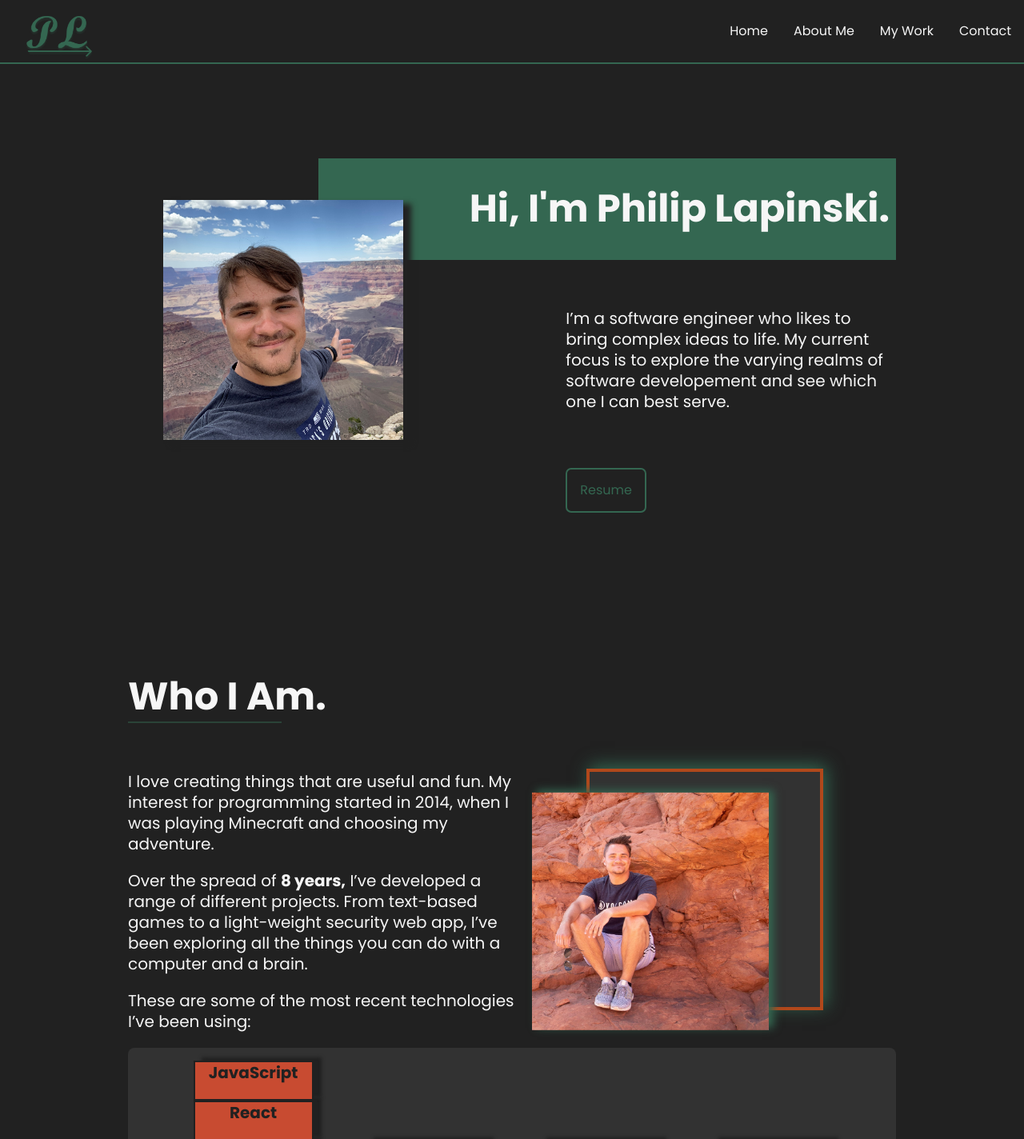
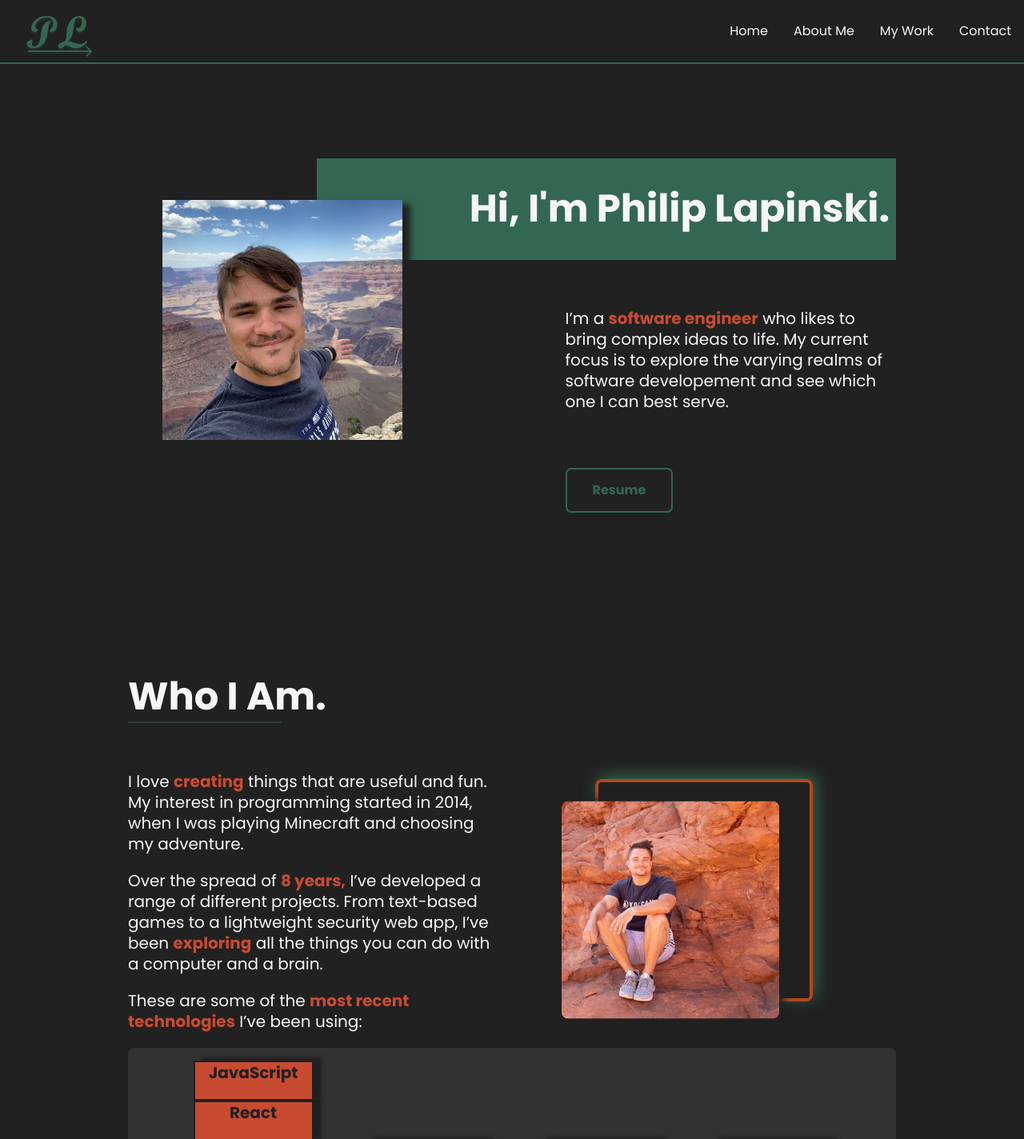
Before and after one commit to PolskaTag/PolskaTag.github.io, a React (Create React App) app: page / in a window 1280 px wide. Shown: the top 1424 px of the page at 80% size. Built offline with nearby package versions, Linux system fonts and the light colour scheme.

Commit message:
Styling adjustments

```diff
--- a/src/App.css
+++ b/src/App.css
@@ -15,7 +15,7 @@
 
   --clr-light: #f6f6f6;
   --clr-darkerLight: #f6f6f6;
-  --clr-dark: #212121;
+  --clr-dark: rgb(33, 33, 33);
   --clr-lighterDark: rgba(196, 196, 196, 0.1);
   --clr-accent: #346751;
   --clr-accent2: #c84b31;
@@ -49,6 +49,14 @@ h3 {
 
 p {
   font-size: var(--fs-body);
+}
+
+html {
+  scroll-behavior: smooth;
+}
+
+b {
+  color: var(--clr-accent2);
 }
 
 body {
@@ -254,10 +262,6 @@ body {
   align-self: center;
 }
 
-.home .home-text h1 {
-  align-items: flex-end;
-}
-
 .home-title {
   position: relative;
   background-color: var(--clr-accent);
@@ -271,10 +275,11 @@ body {
   text-decoration: none;
   border: var(--clr-accent) 2px solid;
   border-radius: 7px;
-  padding: 1rem;
+  padding: 1rem 2rem;
   margin-top: 50px;
   color: var(--clr-accent);
   transition: 0.3s;
+  font-weight: var(--fw-bold);
 }
 
 .resume:hover {
@@ -319,13 +324,21 @@ body {
 }
 
 .about-description {
-  flex-grow: 2;
+  flex-grow: 1;
+  /* width: 75%; */
+  height: 100%;
+  align-self: center;
+  margin-right: 5rem;
+}
+
+.about-description-tech {
+  position: relative;
+  bottom: 100%;
 }
 
 .about-image-container {
   display: flex;
   flex-grow: 1;
-  /* margin-left: 2rem; */
   justify-content: center;
   align-items: center;
 }
@@ -335,7 +348,10 @@ body {
   min-width: 200px;
   height: auto;
   transform: translateY(5%);
-  box-shadow: 6px -3px 10px var(--clr-accent);
+  box-shadow: 6px -3px 10px var(--clr-dark);
+  align-self: center;
+  justify-self: center;
+  border-radius: 8px;
 }
 
 .philip-utah-img-outline {
@@ -346,14 +362,15 @@ body {
 .philip-utah-img-outline:before {
   position: absolute;
   top: -5%;
-  left: 15%;
+  left: 10%;
   width: 65%;
   min-width: 200px;
   height: 100%;
   border: 4px solid rgba(177, 72, 27, 1);
+  border-radius: 8px;
   content: "";
   box-shadow: 4px -4px 20px var(--clr-accent);
-  background-color: var(--clr-lighterDark);
+  /* background-color: var(--clr-lighterDark); */
 }
 
 .skills {
@@ -389,13 +406,15 @@ body {
   color: var(--clr-dark);
 }
 
-@media screen and (max-width: 768px) {
+@media screen and (max-width: 900px) {
   .about-content-1 {
     display: flex;
     flex-direction: column-reverse;
   }
 
   .about-description {
+    padding: 0;
+    margin: 0;
     margin-bottom: 3rem;
   }
 
@@ -408,25 +427,29 @@ body {
 /* skill adjustments */
 .skill-1 {
   /* left: 30%; */
-  z-index: 10;
+  z-index: 11;
 }
 
 .skill-2 {
   /* left: 20%; */
-  z-index: 9;
+  z-index: 10;
 }
 
 .skill-3 {
   /* left: 10%; */
-  z-index: 8;
+  z-index: 9;
 }
 
 .skill-4 {
-  z-index: 7;
+  z-index: 8;
 }
 
 .skill-5 {
   /* left: 2vw; */
+  z-index: 7;
+}
+
+.skill-6 {
   z-index: 6;
 }
 
@@ -441,6 +464,10 @@ body {
 
 .skill-9 {
   z-index: 3;
+}
+
+.skill-10 {
+  z-index: 2;
 }
 /* end skill adjustments */
 
@@ -476,6 +503,7 @@ body {
 .work-title {
   display: block;
   text-align: end;
+  margin-right: 5rem;
 }
 
 .work hr {
@@ -571,6 +599,10 @@ body {
   .work-item {
     margin: 0rem 3rem 3rem;
   }
+
+  .work-title {
+    margin-right: 3rem;
+  }
 }
 
 @media screen and (max-width: 768px) {
@@ -584,6 +616,10 @@ body {
 
   .work-item-mid {
     display: none;
+  }
+
+  .work-title {
+    margin-right: 0;
   }
 }
 
--- a/src/components/About.js
+++ b/src/components/About.js
@@ -7,18 +7,19 @@ function About() {
       <div className="about-content-1">
         <div className="about-description">
           <h3>
-            I love creating things that are useful and fun. My interest for
-            programming started in 2014, when I was playing Minecraft and
+            I love <b>creating</b> things that are useful and fun. My interest
+            in programming started in 2014, when I was playing Minecraft and
             choosing my adventure.
           </h3>
           <h3>
             Over the spread of <b>8 years,</b> I’ve developed a range of
-            different projects. From text-based games to a light-weight security
-            web app, I’ve been exploring all the things you can do with a
+            different projects. From text-based games to a lightweight security
+            web app, I’ve been <b>exploring</b> all the things you can do with a
             computer and a brain.
           </h3>
-          <h3>
-            These are some of the most recent technologies I’ve been using:
+          <h3 className="about-description-tech">
+            These are some of the <b>most recent technologies</b> I’ve been
+            using:
           </h3>
         </div>
         <div className="about-image-container">
--- a/src/components/Home.js
+++ b/src/components/Home.js
@@ -10,8 +10,8 @@ function Home() {
       <div className="home-text">
         <h1 className="home-title">Hi, I'm Philip Lapinski.</h1>
         <h3>
-          I’m a software engineer who likes to bring complex ideas to life. My
-          current focus is to explore the varying realms of software
+          I’m a <b>software engineer</b> who likes to bring complex ideas to
+          life. My current focus is to explore the varying realms of software
           developement and see which one I can best serve.
         </h3>
         <a className="resume" href={resume} target="_blank">
```
Also changed, not shown: 1 other file (tests, documents, lock files or other folders).
